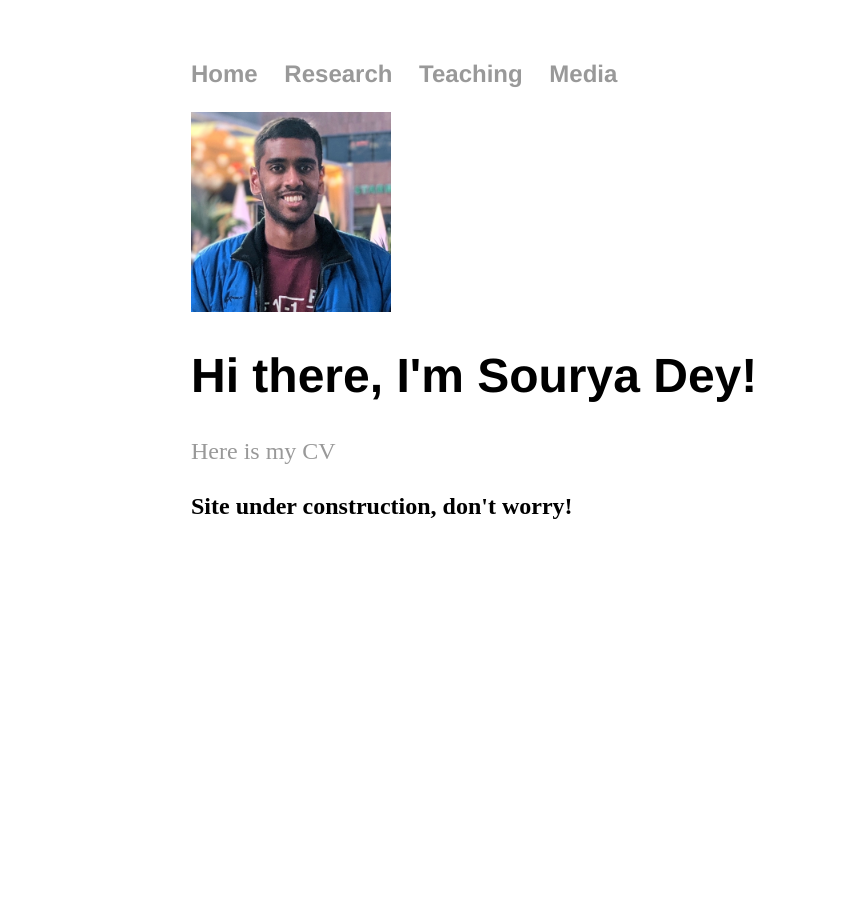
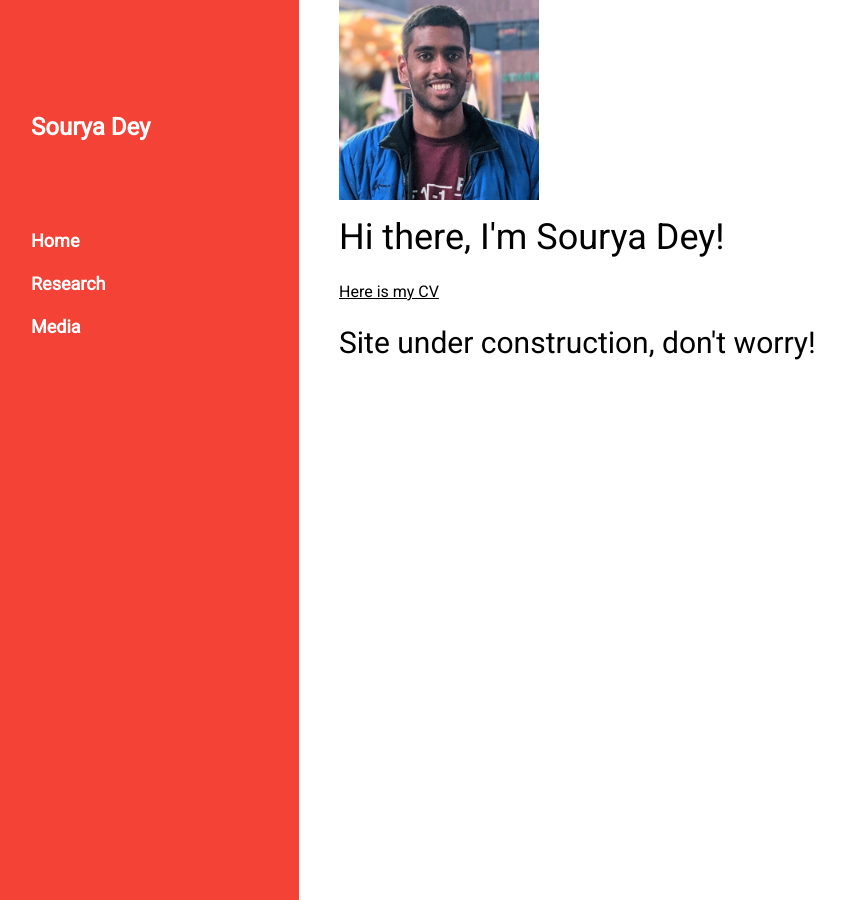
Before and after one commit to souryadey/souryadey.github.io, a Jekyll site: the page built from index.html, in a window 1280 px wide. Shown: the whole page, without its empty margins (1-846 px from the left). Built offline with Jekyll 4.4.1, drawn with Linux system fonts in a browser that asks for light colours.

Commit message:
using w3 style

```diff
--- a/_layouts/default.html
+++ b/_layouts/default.html
@@ -1,13 +1,18 @@
 <!DOCTYPE html>
 	<html lang="en">
 		<head>
+			<title>{{ page.title }}</title>
+
 			<meta charset="UTF-8">
 			<meta name="viewport" content="width=device-width, initial-scale=1.0">
 			<meta name="description" content="Personal website of Sourya Dey – PhD candidate in deep learning at University of Southern California">
 			<meta name="author" content="Sourya Dey">
 			<meta name="keywords" content="Sourya, Sourya Dey, neural networks, machine learning, deep learning, complexity reduction">
 
-			<link rel="stylesheet" type="text/css" href="/css/main.css">
+			<!-- <link rel="stylesheet" type="text/css" href="/css/main.css"> -->
+			<link rel="stylesheet" href="https://www.w3schools.com/w3css/4/w3.css">
+			<link rel="stylesheet" href="https://fonts.googleapis.com/css?family=Roboto">
+			<link rel="stylesheet" href="https://cdnjs.cloudflare.com/ajax/libs/font-awesome/4.7.0/css/font-awesome.min.css">
 
 			<link rel="apple-touch-icon" sizes="180x180" href="/favicon/apple-touch-icon.png">
 			<link rel="icon" type="image/png" sizes="32x32" href="/favicon/favicon-32x32.png">
@@ -15,22 +20,63 @@
 			<link rel="shortcut icon" sizes="32x32" href="/favicon/favicon.ico">
 			<link rel="manifest" href="/favicon/site.webmanifest">
 
-			<title>{{ page.title }}</title>
+			<style>
+			body,h1,h2,h3,h4,h5 {font-family: "Roboto", sans-serif}
+			body {font-size:16px;}
+			.w3-half img{margin-bottom:-6px;margin-top:16px;opacity:0.8;cursor:pointer}
+			.w3-half img:hover{opacity:1}
+			</style>
 		</head>
 
 		<body>
-			<nav>
-	    		<ul>
-	        		<li><a href="/">Home</a></li>
-		        	<li><a href="/research">Research</a></li>
-	        		<li><a href="/teaching">Teaching</a></li>
-	        		<li><a href="/media">Media</a></li>
-	    		</ul>
+			<!-- Sidebar/menu -->
+			<nav class="w3-sidebar w3-red w3-collapse w3-top w3-large w3-padding" style="z-index:3;width:300px;font-weight:bold;" id="mySidebar"><br>
+			  <a href="javascript:void(0)" onclick="w3_close()" class="w3-button w3-hide-large w3-display-topleft" style="width:100%;font-size:22px">Close Menu</a>
+			  <div class="w3-container">
+			    <h3 class="w3-padding-64"><b>Sourya Dey</b></h3>
+			  </div>
+			  <div class="w3-bar-block">
+			    <a href="/" onclick="w3_close()" class="w3-bar-item w3-button w3-hover-white">Home</a>
+			    <a href="/research" onclick="w3_close()" class="w3-bar-item w3-button w3-hover-white">Research</a>
+			    <a href="/media" onclick="w3_close()" class="w3-bar-item w3-button w3-hover-white">Media</a>
+			  </div>
 			</nav>
-			<div class="container">
+
+			<!-- Top menu on small screens -->
+			<header class="w3-container w3-top w3-hide-large w3-red w3-xlarge w3-padding">
+			  <a href="javascript:void(0)" class="w3-button w3-red w3-margin-right" onclick="w3_open()">☰</a>
+			  <span>Sourya Dey</span>
+			</header>
+
+			<!-- Overlay effect when opening sidebar on small screens -->
+			<div class="w3-overlay w3-hide-large" onclick="w3_close()" style="cursor:pointer" title="close side menu" id="myOverlay"></div>
+
+			<!-- !PAGE CONTENT! -->
+			<div class="w3-main" style="margin-left:340px;margin-right:40px">
 
 			{{ content }}
 
 			</div><!-- /.container -->
+
+			<script>
+			// Script to open and close sidebar
+			function w3_open() {
+			  document.getElementById("mySidebar").style.display = "block";
+			  document.getElementById("myOverlay").style.display = "block";
+			}
+
+			function w3_close() {
+			  document.getElementById("mySidebar").style.display = "none";
+			  document.getElementById("myOverlay").style.display = "none";
+			}
+
+			// Modal Image Gallery
+			function onClick(element) {
+			  document.getElementById("img01").src = element.src;
+			  document.getElementById("modal01").style.display = "block";
+			  var captionText = document.getElementById("caption");
+			  captionText.innerHTML = element.alt;
+			}
+			</script>
 		</body>
 	</html>
--- a/index.html
+++ b/index.html
@@ -2,8 +2,8 @@
 title: Sourya Dey | Home
 ---
 <img src="/images/DTLA closeup.png" alt="Sourya Dey photo" height="200" width="200" id="biophoto">
-<div class="blurb">
+<div>
 	<h1>Hi there, I'm Sourya Dey!</h1>
 	<p><a href="https://drive.google.com/file/d/1WXYgE3ixlgUgXPiAWSbWNyUTxP7bcR9S/view?usp=sharing" target="_blank">Here is my CV</a></p>
 	<h2> Site under construction, don't worry!</h2>
-</div><!-- /.blurb -->
+</div>
```
